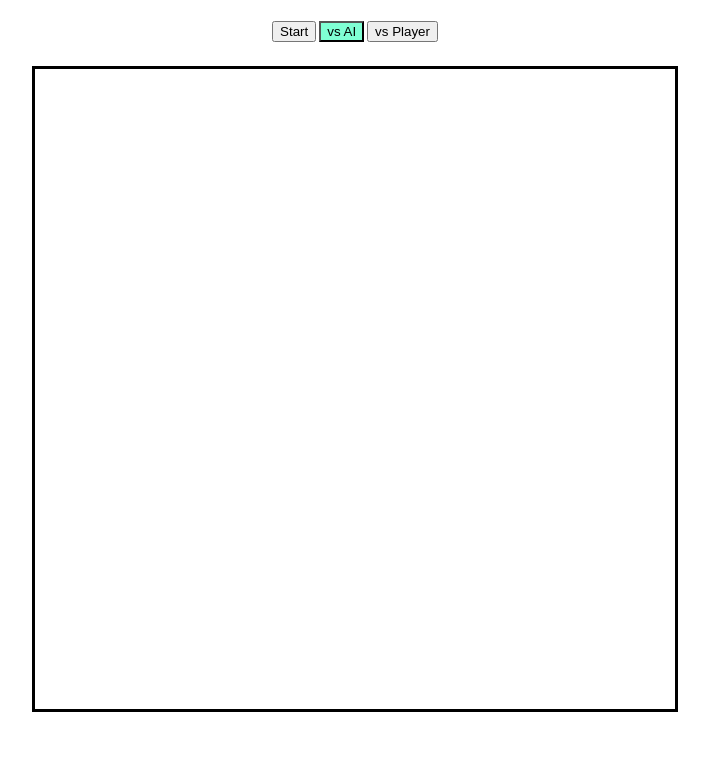
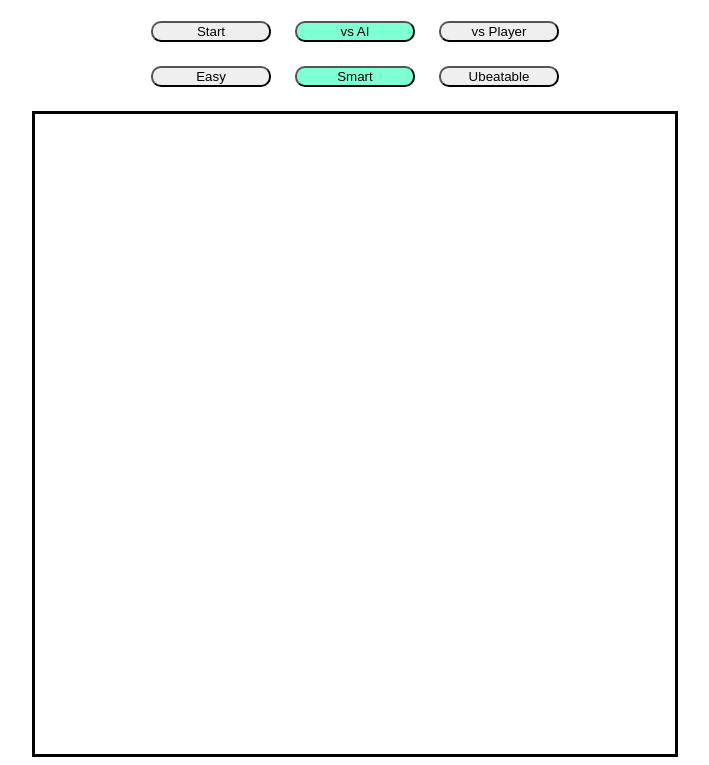
Before and after one commit to pixmaate/odin-tictactoe, a plain HTML site: page index.html in a window 1280 px wide. Shown: the part 70-835 px from the top of the page, without its empty margins (285-994 px from the left). Before the commit the page ends 800 px from the top, so only its background shows below. Drawn offline with Linux system fonts and the light colour scheme.

Commit message:
basic layout done

```diff
--- a/index.html
+++ b/index.html
@@ -15,9 +15,17 @@
         </div>
 
         <div class="controlsWrapper">
-            <button id="start">Start</button>
-            <button id="vsAI" class="selected"> vs AI</button>
-            <button id="vsPlayer"> vs Player</button>
+            <div class="topControls">
+                <button id="start">Start</button>
+                <button id="vsAI" class="selected"> vs AI</button>
+                <button id="vsPlayer"> vs Player</button>
+            </div>
+            <div class="bottomControls">
+                <button id="Easy">Easy</button>
+                <button id="Smart" class="selected">Smart</button>
+                <button id="UnBeatable">Ubeatable</button>
+            </div>
+
         </div>
 
         <div class="gameBoardArea">
--- a/jscript.js
+++ b/jscript.js
@@ -23,6 +23,7 @@ const gameBoard = (function () {
     startButton.addEventListener('click', (event) =>{
         playerOne = null;
         playerTwo = null;
+        game.gameOn = 'ON';
 
         if (AIButton.classList == 'selected') {
             playerOne = createPlayer('One', 'X');
@@ -43,8 +44,6 @@ const gameBoard = (function () {
         for (i=0;i<9;i++) {
             playBoard[i] = 0;
         };
-
-
         drawBoard()
     }
 
--- a/style.css
+++ b/style.css
@@ -2,7 +2,8 @@
     font-size: 12px;
 }
 
-.mainWrapper {
+.mainWrapper,
+.controlsWrapper {
     display: flex;
     flex-direction: column;
     justify-content: center;
@@ -12,6 +13,18 @@
 
 .selected {
     background-color: aquamarine;
+}
+
+.topControls,
+.bottomControls {
+    display: flex;
+    justify-content: center;
+    gap: 2rem;
+}
+
+button  {
+    width: 10rem;
+    border-radius: 10px;
 }
 
 
```
